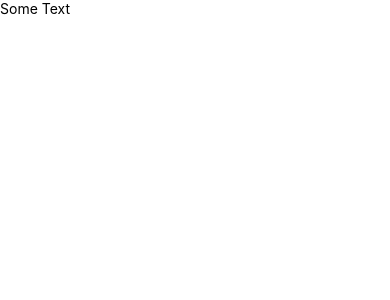
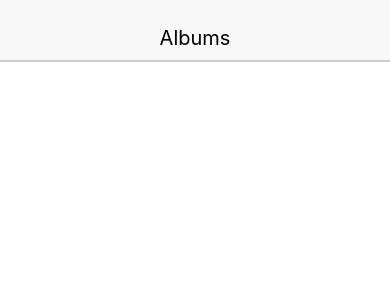
Before and after one commit to aspiringguru/HHackRNDemos, a React Native app: screen / in a window 390 px wide. Shown: the top 300 px of the page. Built offline with nearby package versions, Linux system fonts and the light colour scheme.

Commit message:
props added to header

```diff
--- a/index.js
+++ b/index.js
@@ -1,10 +1,11 @@
 // Import a library to help create a component
 import React from 'react';
-import { Text, AppRegistry } from 'react-native';
+import { AppRegistry } from 'react-native';
+import Header from './src/components/header';
 
 // Create a component
 const App = () => (
-    <Text>Some Text</Text>
+    <Header headerText={'Albums'} />
   );
 // Render it to the device
 AppRegistry.registerComponent('albums', () => App);
--- a/src/components/header.js
+++ b/src/components/header.js
@@ -5,12 +5,12 @@ import { Text, View } from 'react-native';
 
 // Create a component
 // Make a component
-const Header = () => {
+const Header = (props) => {
   const { textStyle, viewStyle } = styles;
 
   return (
     <View style={viewStyle}>
-      <Text style={textStyle}>Albums!</Text>
+      <Text style={textStyle}>{props.headerText}</Text>
     </View>
   );
 };
@@ -18,6 +18,7 @@ const Header = () => {
 const styles = {
   viewStyle: {
     backgroundColor: '#F8F8F8',
+    //backgroundColor: 'red',
     justifyContent: 'center',
     alignItems: 'center',
     height: 60,
```
